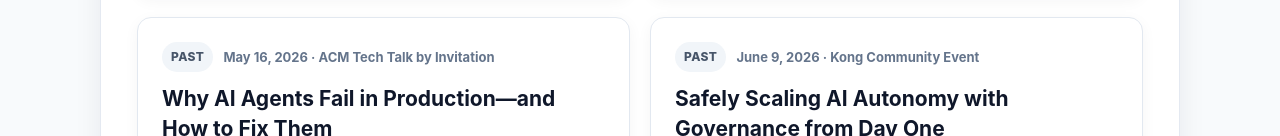
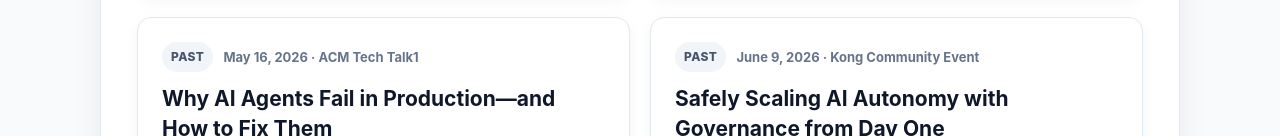
Before and after one commit to venkataphanipatelkhana/venkataphanipatelkhana.github.io, a plain HTML site: page index.html in a window 1280 px wide. Shown: the part 3456-3592 px from the top of the page. Drawn offline with Linux system fonts and the light colour scheme.

Commit message:
Update index.html

```diff
--- a/index.html
+++ b/index.html
@@ -1525,7 +1525,7 @@
           <div class="talk-meta">
             <span class="status status-past">Past</span>
             <span class="talk-date">
-              May 16, 2026 · ACM Tech Talk by Invitation
+              May 16, 2026 · ACM Tech Talk1
             </span>
           </div>
 
```
